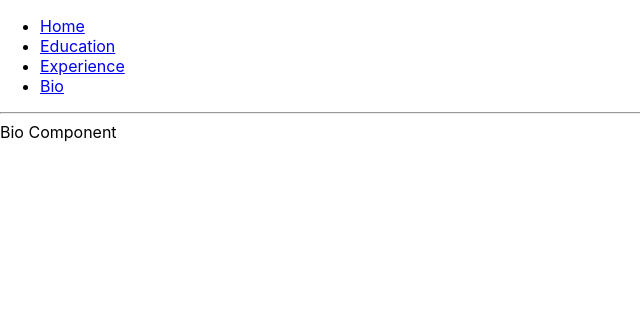
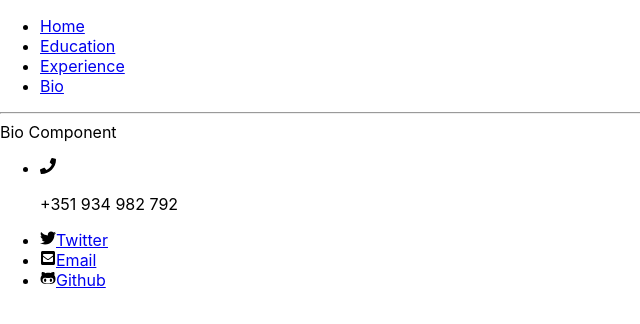
Before and after one commit to lmpeixoto/cv-presentation-project, a React (Create React App) app: page /Bio in a window 1280 px wide. Shown: the top 324 px of the page, without its empty margins (0-640 px from the left). Built offline with nearby package versions, Linux system fonts and the light colour scheme.

Commit message:
footer with FA icons in progress

```diff
--- a/package.json
+++ b/package.json
@@ -10,9 +10,11 @@
         "@types/node": "^12.0.0",
         "@types/react": "^17.0.0",
         "@types/react-dom": "^17.0.0",
+        "@types/react-fontawesome": "^1.6.5",
         "@types/react-router-dom": "^5.3.1",
         "react": "^17.0.2",
         "react-dom": "^17.0.2",
+        "react-icons": "^4.3.1",
         "react-router-dom": "^5.3.0",
         "react-scripts": "4.0.3",
         "typescript": "^4.1.2",
--- a/src/components/Container/Container.tsx
+++ b/src/components/Container/Container.tsx
@@ -6,6 +6,7 @@ import Home from '../Home/Home';
 import Education from '../Education/Education';
 import Experience from '../Experience/Experience';
 import Bio from '../Bio/Bio';
+import Footer from '../Footer/Footer';
 
 const Container = () => {
     return (
@@ -21,6 +22,7 @@ const Container = () => {
                     <Route exact path="/Experience" component={Experience} />
                     <Route exact path="/Bio" component={Bio} />
                 </Switch>
+                <Footer />
             </div>
         </div>
     );
--- a/src/components/Footer/Footer.tsx
+++ b/src/components/Footer/Footer.tsx
@@ -1,7 +1,34 @@
 import React from 'react';
+import {
+    FaTwitter,
+    FaGithubAlt,
+    FaEnvelopeSquare,
+    FaPhone
+} from 'react-icons/fa';
 
 const Footer = () => {
-    return <div>Footer component</div>;
+    return (
+        <div>
+            <ul>
+                <li>
+                    <FaPhone />
+                    <p>+351 934 982 792</p>
+                </li>
+                <li>
+                    <FaTwitter />
+                    <a href="https://twitter.com/lmpeixoto">Twitter</a>
+                </li>
+                <li>
+                    <FaEnvelopeSquare />
+                    <a href="mailto:lmpeixoto@gmail.com">Email</a>
+                </li>
+                <li>
+                    <FaGithubAlt />
+                    <a href="https://github.com/lmpeixoto">Github</a>
+                </li>
+            </ul>
+        </div>
+    );
 };
 
 export default Footer;
```
Also changed, not shown: 2 other files (tests, documents, lock files or other folders). Lines whose indentation alone changed are shown as unchanged.
